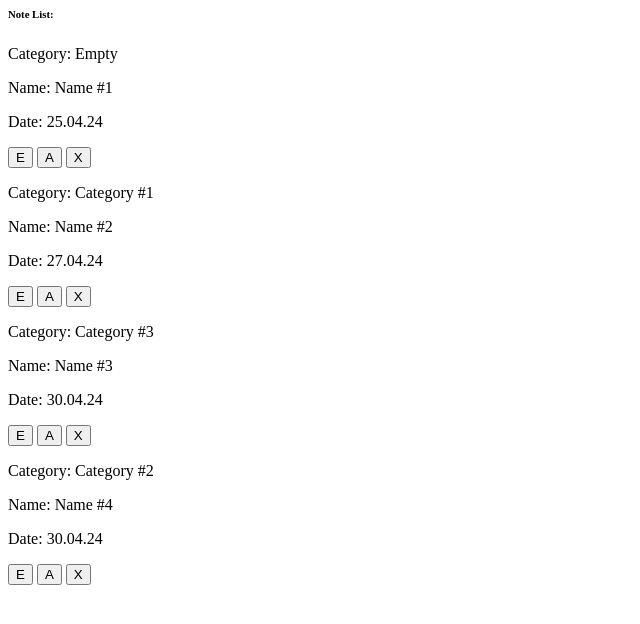
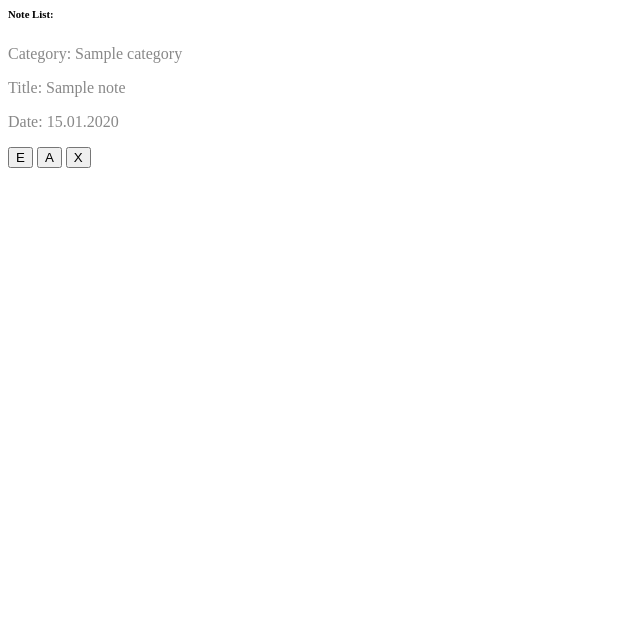
Before and after one commit to BRANYA43/online_notes, a Django app: template src/templates/includes/note_list.html in a window 1280 px wide. Shown: the top 624 px of the page, without its empty margins (0-640 px from the left). Run offline with Django 4.2, Linux system fonts and the light colour scheme; the template is opened without the code that fills it: most values are stand-ins (such as "Sample title", 1, 10 or a date in 2020); some libraries are stand-ins or nearby versions.

Commit message:
Refactor note_list and home to create new note

```diff
--- a/src/templates/includes/note_list.html
+++ b/src/templates/includes/note_list.html
@@ -1,13 +1,19 @@
-<div id="note_list" class="text-sm">
+<div class="text-sm">
   <h6>Note List:</h6>
   <div class="border border-top border-2 mb-1"></div>
-  <div class="overflow-auto d-flex flex-column flex-column-reverse gap-3" style="max-height: 620px;">
-
-    <div class="card">
-      <div class="card-body">
-        <p class="card-subtitle">Category: Empty</p>
-        <p class="card-subtitle">Name: Name #1</p>
-        <p class="card-subtitle">Date: 25.04.24</p>
+  <div id="note_list" class="overflow-auto d-flex flex-column gap-3" style="max-height: 620px;">
+    {% for note in worktable.get_all_active_notes %}
+        <div class="card" data-url="{% url 'update_note' note.id %}">
+          <div class="card-body" {% if note.category %} style="color: {{ note.category.color }}"{% endif %}>
+            <p class="card-subtitle">
+              {% if note.category %}
+                Category: {{ note.category.title }}
+              {% else %}
+                Category: ---
+              {% endif %}
+            </p>
+            <p class="card-subtitle">Title: {{ note.title }}</p>
+            <p class="card-subtitle">Date: {{ note.created|date:"d.m.Y" }}</p>
           </div>
             <div class="card-footer d-flex justify-content-end gap-2">
               <button class="btn btn-outline-secondary btn-sm" type="button">E</button>
@@ -15,45 +21,7 @@
               <button class="btn btn-outline-secondary btn-sm" type="button">X</button>
             </div>
         </div>
-
-    <div class="card">
-      <div class="card-body text-primary">
-        <p class="card-subtitle">Category: Category #1</p>
-        <p class="card-subtitle">Name: Name #2</p>
-        <p class="card-subtitle">Date: 27.04.24</p>
-      </div>
-        <div class="card-footer d-flex justify-content-end gap-2">
-          <button class="btn btn-outline-secondary btn-sm" type="button">E</button>
-          <button class="btn btn-outline-secondary btn-sm" type="button">A</button>
-          <button class="btn btn-outline-secondary btn-sm" type="button">X</button>
-        </div>
-    </div>
-
-    <div class="card">
-      <div class="card-body text-warning">
-        <p class="card-subtitle">Category: Category #3</p>
-        <p class="card-subtitle">Name: Name #3</p>
-        <p class="card-subtitle">Date: 30.04.24</p>
-      </div>
-        <div class="card-footer d-flex justify-content-end gap-2">
-          <button class="btn btn-outline-secondary btn-sm" type="button">E</button>
-          <button class="btn btn-outline-secondary btn-sm" type="button">A</button>
-          <button class="btn btn-outline-secondary btn-sm" type="button">X</button>
-        </div>
-    </div>
-
-    <div class="card">
-      <div class="card-body text-success">
-        <p class="card-subtitle">Category: Category #2</p>
-        <p class="card-subtitle">Name: Name #4</p>
-        <p class="card-subtitle">Date: 30.04.24</p>
-      </div>
-        <div class="card-footer d-flex justify-content-end gap-2">
-          <button class="btn btn-outline-secondary btn-sm" type="button">E</button>
-          <button class="btn btn-outline-secondary btn-sm" type="button">A</button>
-          <button class="btn btn-outline-secondary btn-sm" type="button">X</button>
-        </div>
-    </div>
+    {% endfor %}
 
   </div>
   <div class="border border-top border-2 mt-1"></div>
```
Also changed, not shown: src/templates/home.html (+10 -11 lines). Lines whose indentation alone changed are shown as unchanged.
